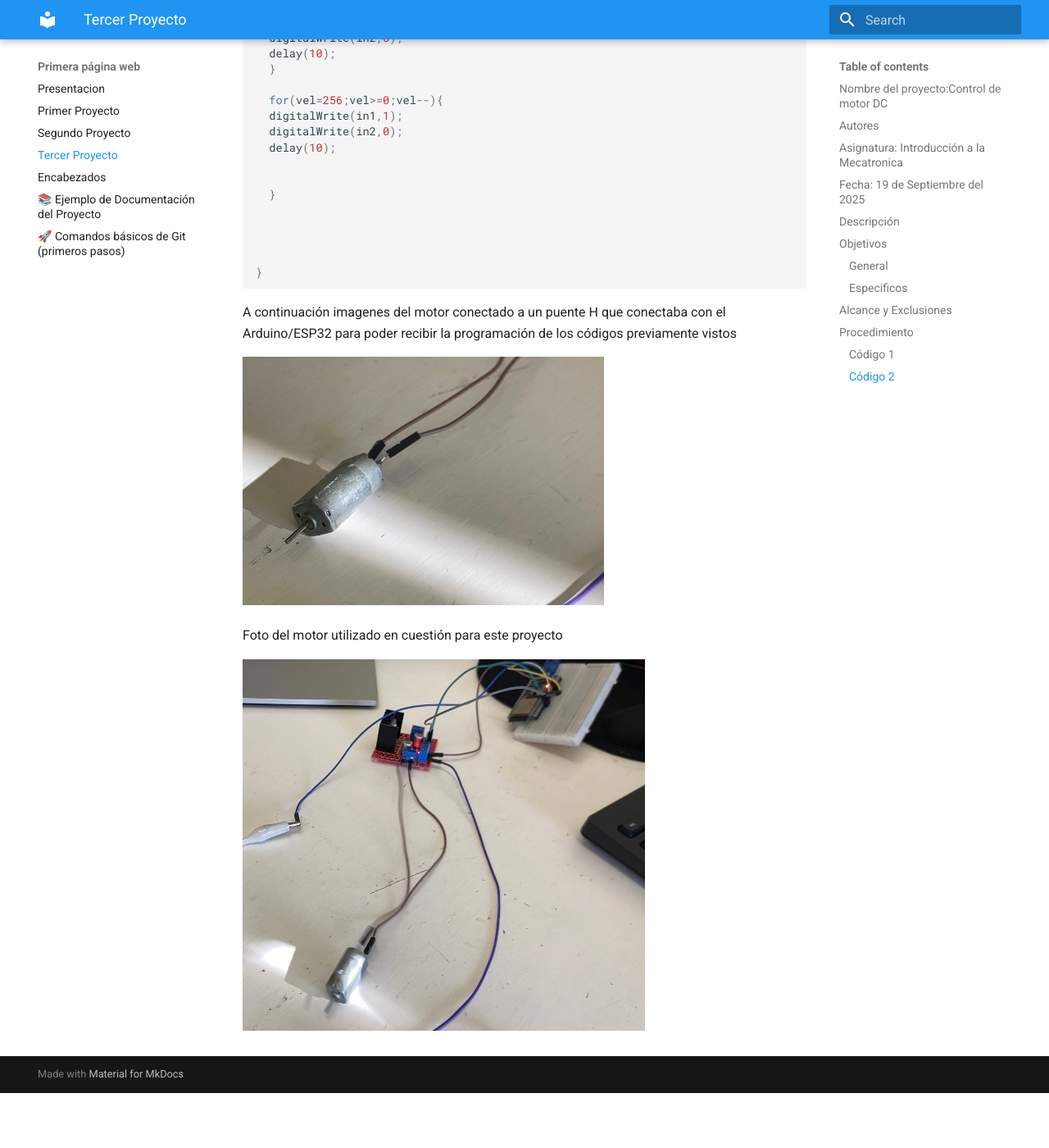
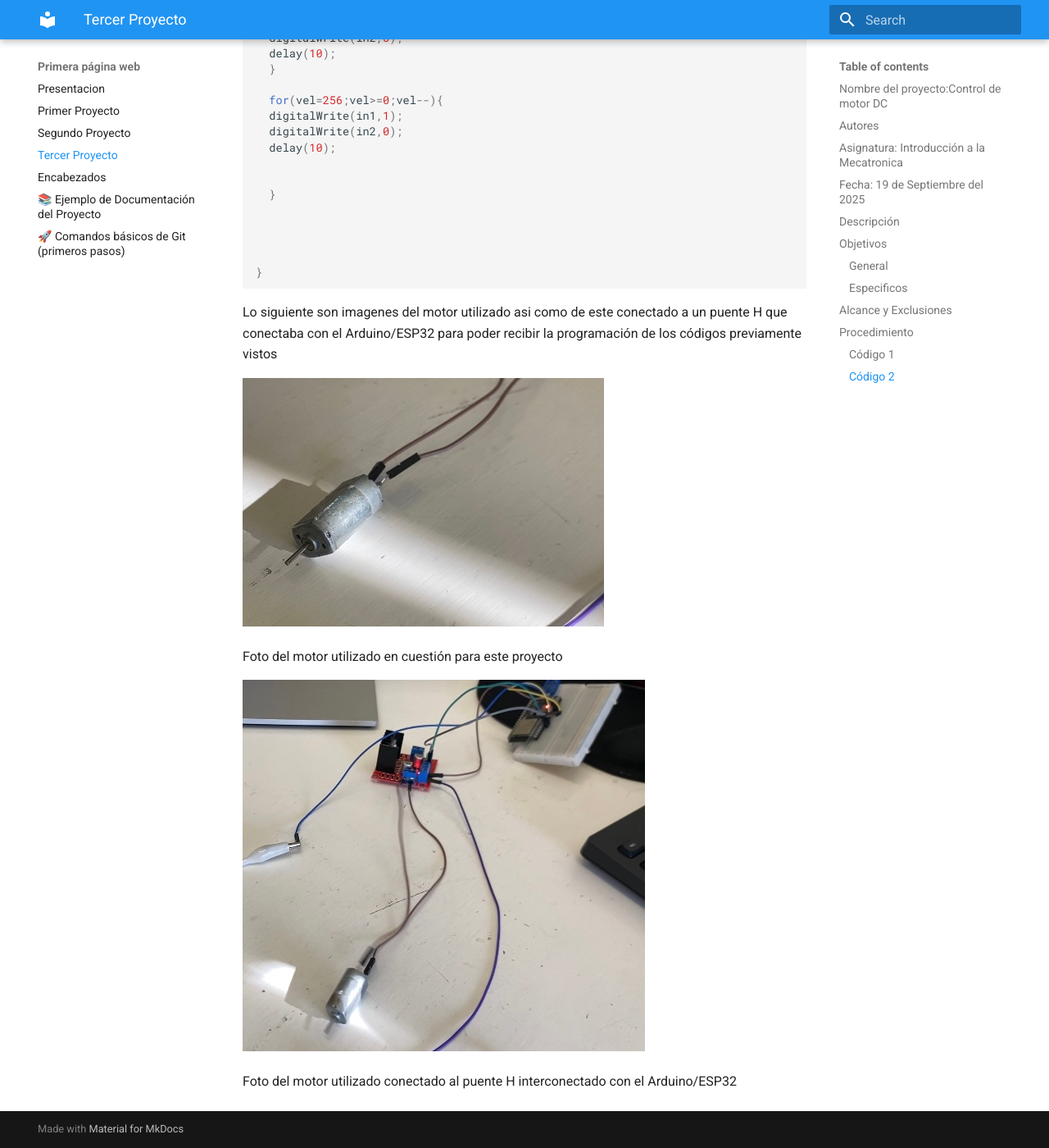
Before and after one commit to Rodrigo-ZC/ZC-ARCHS, an MkDocs documentation site: the page built from docs/TercerProyecto.md, in a window 1280 px wide and 1400 px high, scrolled down 2525 px. Shown: the whole window at 82% size. Built offline with MkDocs 1.6.1 and Material for MkDocs 9.7.7, drawn with Linux system fonts in a browser that asks for light colours; before the commit the page ends 3858 px from its top, so only the background shows below that.

Commit message:
Update TercerProyecto.md

````diff
--- a/docs/TercerProyecto.md
+++ b/docs/TercerProyecto.md
@@ -68,6 +68,8 @@ void loop() {
 ```
 
 
+
+
 Como segunda parte de este proyecto, en base a lo anteriormente realizado teniamos que programar el motor de manera que pudiesemos **controlar su velocidad** y que este **aumentara y disminuyera gradualmente** su velocidad en lugar de detenerse o empezar a avanzar repentinamente. Esto debido a que traducido a un motor real, si llegase a suceder, podria ocurrir una perdida de control o incluso un degaste innecesario en el mecanismo.
 
 A continuación el segundo codigo que ocupamos para esta segunda parte del proyecto:
@@ -106,10 +108,15 @@ void loop() {
 }
 ```
 
-A continuación imagenes del motor conectado a un puente H que conectaba con el Arduino/ESP32 para poder recibir la programación de los códigos previamente vistos
+
+
+Lo siguiente son imagenes del motor utilizado asi como de este conectado a un puente H que conectaba con el Arduino/ESP32 para poder recibir la programación de los códigos previamente vistos
 
 ![Diagrama del sistema](recursos/imgs/Motorsolo.jpg)
 
 Foto del motor utilizado en cuestión para este proyecto
 
+
 ![Diagrama del sistema](recursos/imgs/MotorpuenteH.jpg)
+
+Foto del motor utilizado conectado al puente H interconectado con el Arduino/ESP32
````
